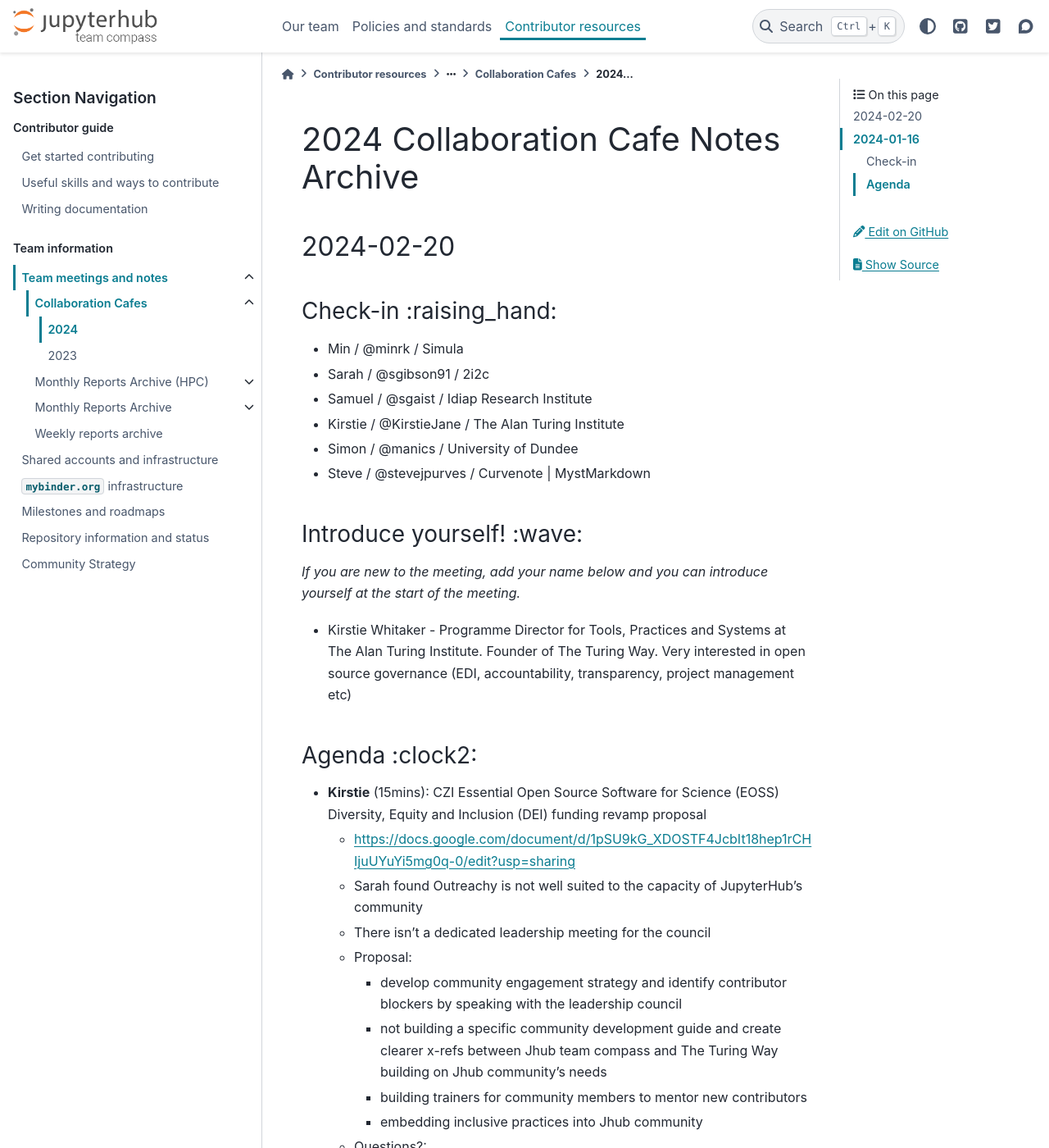
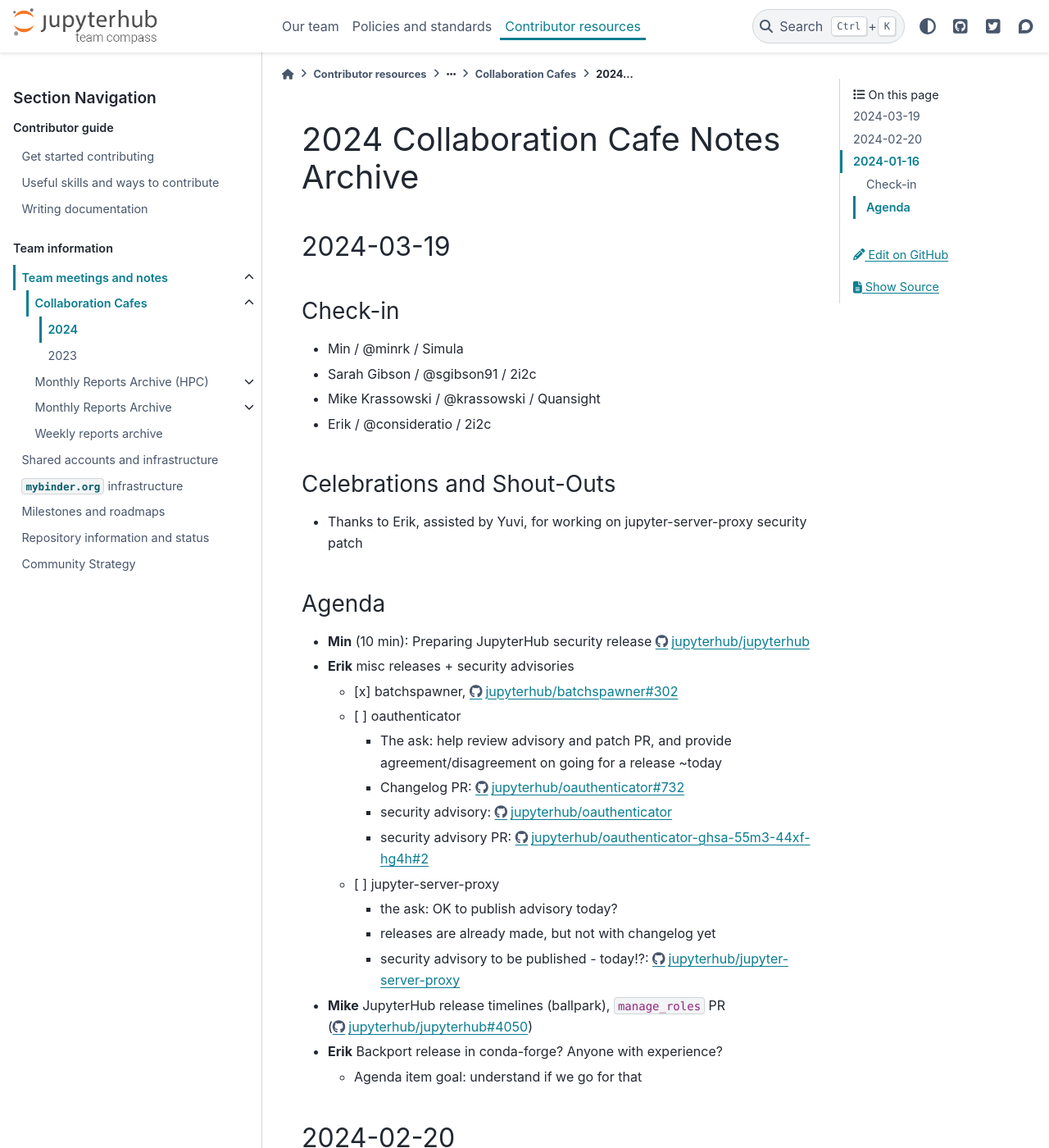
Before and after one commit to jupyterhub/team-compass, a Sphinx documentation site: the page built from docs/meetings/collab-cafe/2024.md, in a window 1280 px wide and 1400 px high. Shown: the whole window at 82% size. Built offline with Sphinx 7.4.7 and the PyData theme 0.15.4, drawn with Linux system fonts in a browser that asks for light colours; the version number could not be read and is left out.

Commit message:
Add March Collab Cafe notes

```diff
--- a/docs/meetings/collab-cafe/2024.md
+++ b/docs/meetings/collab-cafe/2024.md
@@ -1,4 +1,35 @@
 # 2024 Collaboration Cafe Notes Archive
+
+## 2024-03-19
+
+### Check-in
+
+- Min / @minrk / Simula
+- Sarah Gibson / @sgibson91 / 2i2c
+- Mike Krassowski / @krassowski / Quansight
+- Erik / @consideratio / 2i2c
+
+### Celebrations and Shout-Outs
+
+- Thanks to Erik, assisted by Yuvi, for working on jupyter-server-proxy security patch
+
+### Agenda
+
+- **Min** (10 min): Preparing JupyterHub security release <https://github.com/jupyterhub/jupyterhub/security/advisories/GHSA-7r3h-4ph8-w38g>
+- **Erik** misc releases + security advisories
+  - [x] batchspawner, <https://github.com/jupyterhub/batchspawner/pull/302>
+  - [ ] oauthenticator
+    - The ask: help review advisory and patch PR, and provide agreement/disagreement on going for a release ~today
+    - Changelog PR: <https://github.com/jupyterhub/oauthenticator/pull/732>
+    - security advisory: <https://github.com/jupyterhub/oauthenticator/security/advisories/GHSA-55m3-44xf-hg4h>
+    - security advisory PR: <https://github.com/jupyterhub/oauthenticator-ghsa-55m3-44xf-hg4h/pull/2>
+  - [ ] jupyter-server-proxy
+    - the ask: OK to publish advisory today?
+    - releases are already made, but not with changelog yet
+    - security advisory to be published - today!?: <https://github.com/jupyterhub/jupyter-server-proxy/security/advisories/GHSA-w3vc-fx9p-wp4v>
+- **Mike** JupyterHub release timelines (ballpark), `manage_roles` PR (<https://github.com/jupyterhub/jupyterhub/pull/4050>)
+- **Erik** Backport release in conda-forge? Anyone with experience?
+  - Agenda item goal: understand if we go for that
 
 ## 2024-02-20
 
```
